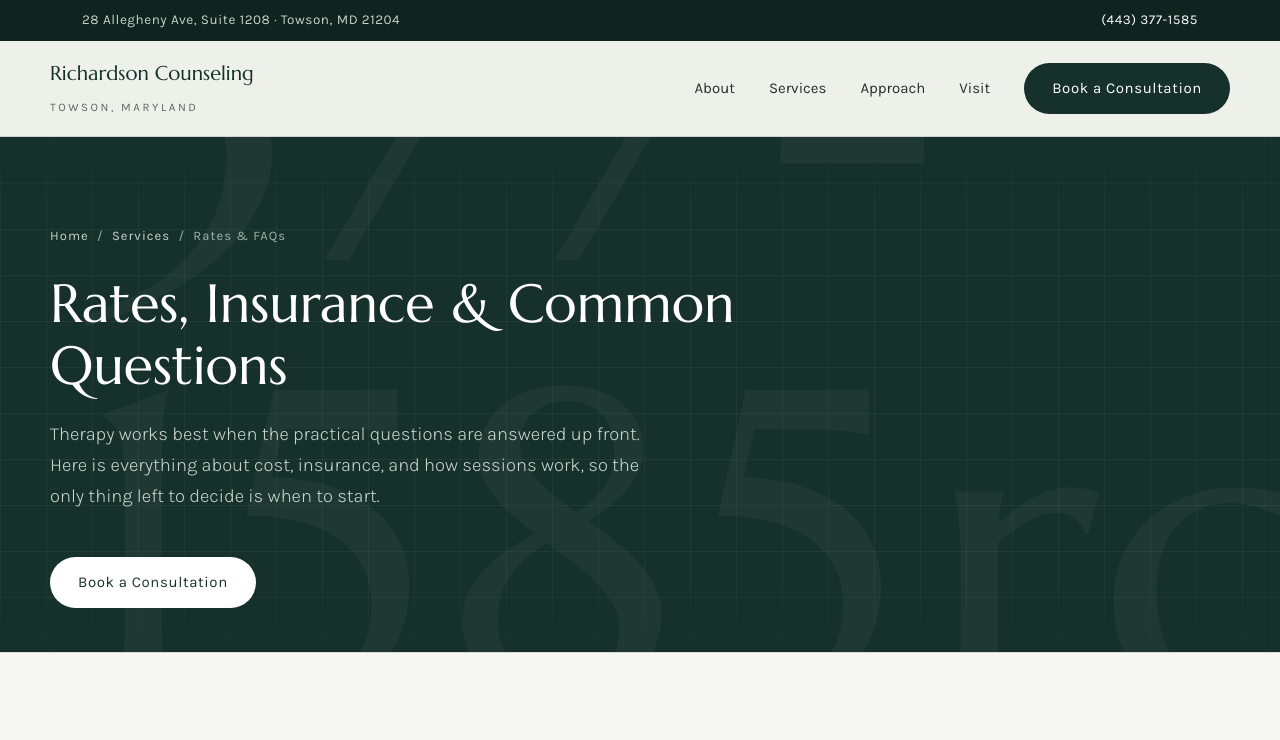
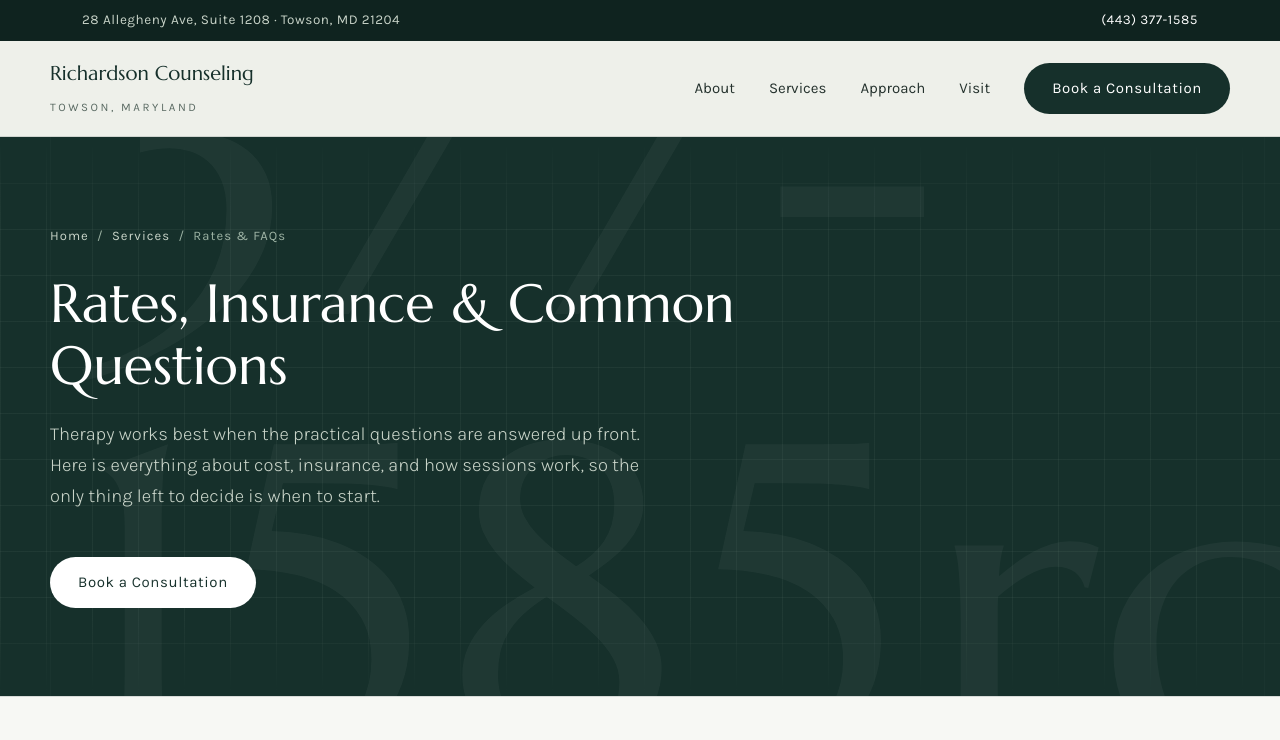
Before and after one commit to kbradley1587/matt-richardson, a plain HTML site: page faq.html in a window 1280 px wide. Shown: the top 740 px of the page. Drawn offline with Linux system fonts and the light colour scheme.

Commit message:
Update padding in page hero and fix HTML closing tag
Adjusted padding in the page hero section and ensured proper HTML structure.

```diff
--- a/faq.html
+++ b/faq.html
@@ -139,7 +139,7 @@ nav{position:sticky;top:0;z-index:50;background:rgba(238,240,234,.92);backdrop-f
   -webkit-mask-image:linear-gradient(180deg,transparent,#000 14%,#000 86%,transparent);
   mask-image:linear-gradient(180deg,transparent,#000 14%,#000 86%,transparent);
 }
-.page-hero-inner{position:relative;z-index:1;padding:88px 0 44px;}
+.page-hero-inner{position:relative;z-index:1;padding:88px 0 88px;}
 .crumb{font-size:13px;letter-spacing:.08em;margin-bottom:26px;color:var(--sage);}
 .crumb a{color:var(--sage-soft);}
 .crumb a:hover{color:#fff;}
```
